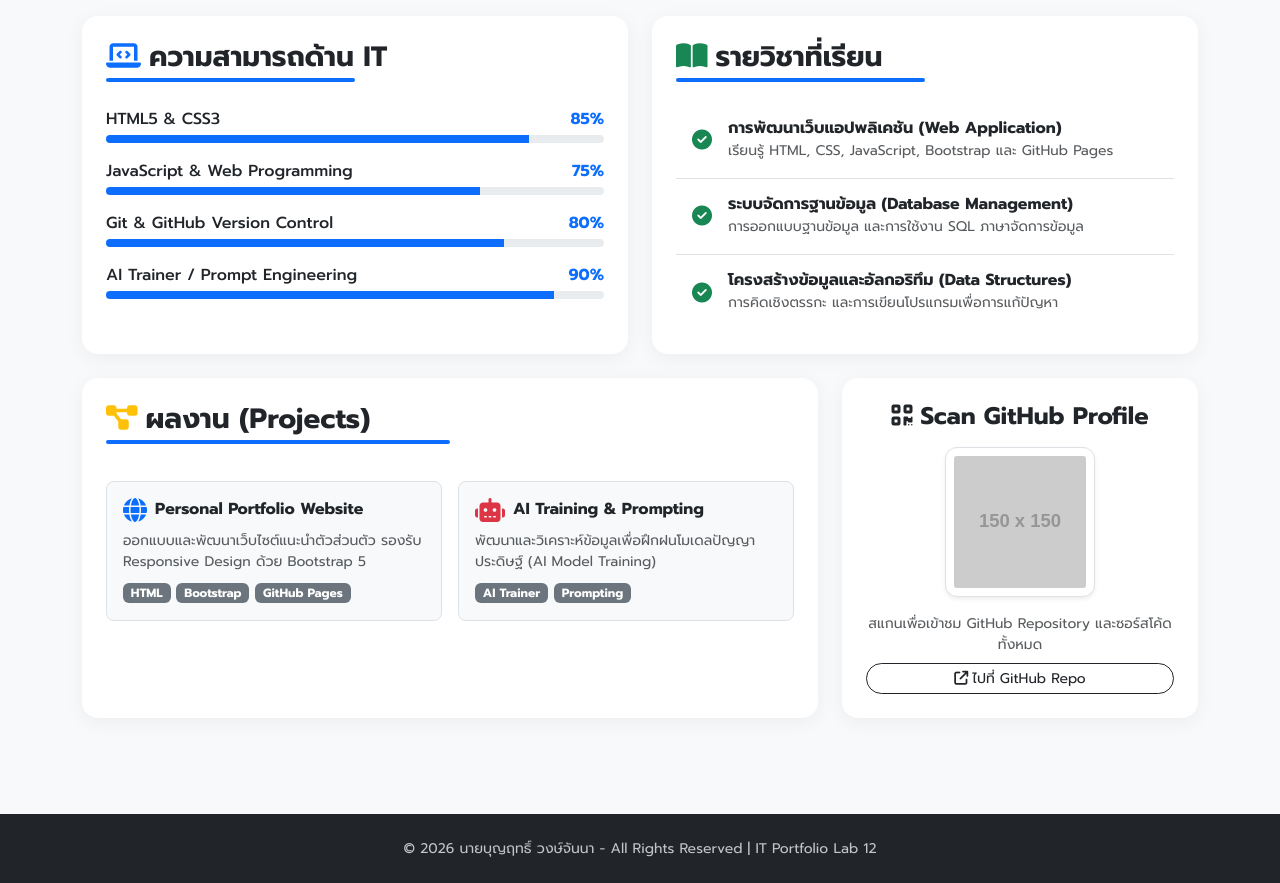
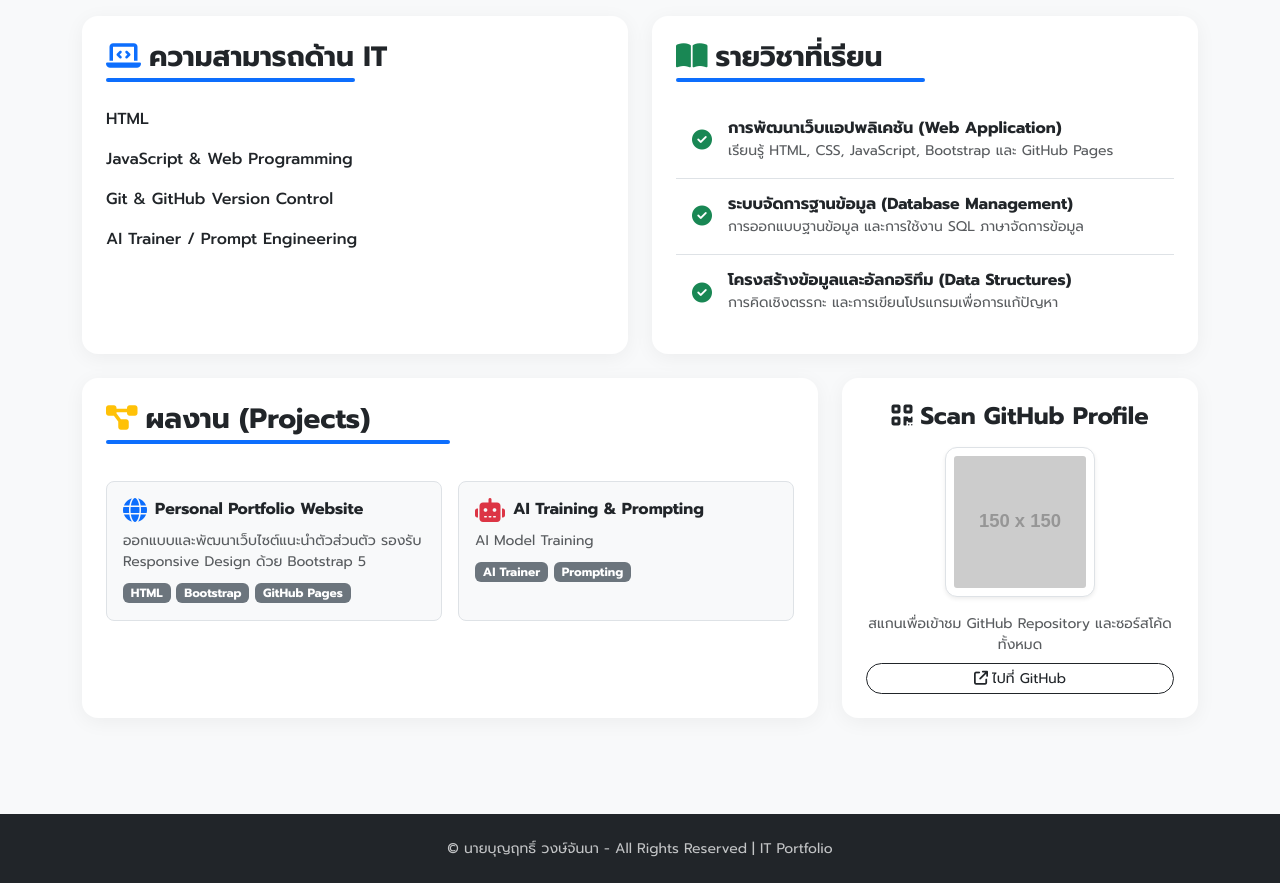
Before and after one commit to 67310075-sudo/it-portfolio, a plain HTML site: page index.html in a window 1280 px wide. Shown: the part 619-1502 px from the top of the page. Drawn offline with nearby package versions, Linux system fonts and the light colour scheme; placeholder pictures from the web are drawn by us.

```diff
--- a/index.html
+++ b/index.html
@@ -133,38 +133,22 @@
                     <div class="mt-2">
                         <div class="mb-3">
                             <div class="d-flex justify-content-between mb-1">
-                                <span class="fw-medium">HTML5 & CSS3</span>
-                                <span class="text-primary fw-bold">85%</span>
-                            </div>
-                            <div class="progress" style="height: 8px;">
-                                <div class="progress-bar bg-primary" style="width: 85%"></div>
+                                <span class="fw-medium">HTML </span>
                             </div>
                         </div>
                         <div class="mb-3">
                             <div class="d-flex justify-content-between mb-1">
                                 <span class="fw-medium">JavaScript & Web Programming</span>
-                                <span class="text-primary fw-bold">75%</span>
-                            </div>
-                            <div class="progress" style="height: 8px;">
-                                <div class="progress-bar bg-primary" style="width: 75%"></div>
                             </div>
                         </div>
                         <div class="mb-3">
                             <div class="d-flex justify-content-between mb-1">
                                 <span class="fw-medium">Git & GitHub Version Control</span>
-                                <span class="text-primary fw-bold">80%</span>
-                            </div>
-                            <div class="progress" style="height: 8px;">
-                                <div class="progress-bar bg-primary" style="width: 80%"></div>
                             </div>
                         </div>
                         <div class="mb-3">
                             <div class="d-flex justify-content-between mb-1">
                                 <span class="fw-medium">AI Trainer / Prompt Engineering</span>
-                                <span class="text-primary fw-bold">90%</span>
-                            </div>
-                            <div class="progress" style="height: 8px;">
-                                <div class="progress-bar bg-primary" style="width: 90%"></div>
                             </div>
                         </div>
                     </div>
@@ -224,7 +208,7 @@
                                     <i class="fa-solid fa-robot text-danger fs-4 me-2"></i>
                                     <h5 class="mb-0 fw-bold fs-6">AI Training & Prompting</h5>
                                 </div>
-                                <p class="text-muted small mb-2">พัฒนาและวิเคราะห์ข้อมูลเพื่อฝึกฝนโมเดลปัญญาประดิษฐ์ (AI Model Training)</p>
+                                <p class="text-muted small mb-2">AI Model Training</p>
                                 <span class="badge bg-secondary">AI Trainer</span>
                                 <span class="badge bg-secondary">Prompting</span>
                             </div>
@@ -240,7 +224,7 @@
                     <img src="qrcode.png" onerror="this.src='https://via.placeholder.com/150?text=QR+Code'" class="qr-img mb-3 shadow-sm" alt="QR Code">
                     <p class="small text-muted mb-2">สแกนเพื่อเข้าชม GitHub Repository และซอร์สโค้ดทั้งหมด</p>
                     <a href="https://github.com/67310075-sudo/it-portfolio" target="_blank" class="btn btn-sm btn-outline-dark rounded-pill w-100">
-                        <i class="fa-solid fa-arrow-up-right-from-square me-1"></i>ไปที่ GitHub Repo
+                        <i class="fa-solid fa-arrow-up-right-from-square me-1"></i>ไปที่ GitHub
                     </a>
                 </div>
             </section>
@@ -251,7 +235,7 @@
     <!-- Footer -->
     <footer class="bg-dark text-light py-4 text-center mt-5">
         <div class="container">
-            <p class="mb-0 small opacity-75">&copy; 2026 นายบุญฤทธิ์ วงษ์จันนา - All Rights Reserved | IT Portfolio Lab 12</p>
+            <p class="mb-0 small opacity-75">&copy; นายบุญฤทธิ์ วงษ์จันนา - All Rights Reserved | IT Portfolio</p>
         </div>
     </footer>
 
```
